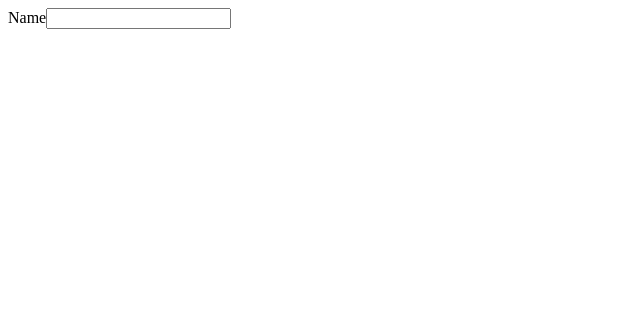
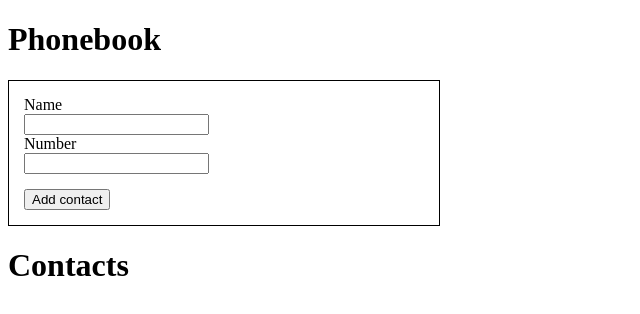
Before and after one commit to Mira1702/goit-react-hw-02-phonebook, a React (Create React App) app: page / in a window 1280 px wide. Shown: the top 314 px of the page, without its empty margins (0-640 px from the left). Built offline with nearby package versions, Linux system fonts and the light colour scheme.

Commit message:
выполнен шаг 1

```diff
--- a/package.json
+++ b/package.json
@@ -9,6 +9,7 @@
     "react": "^17.0.1",
     "react-dom": "^17.0.1",
     "react-scripts": "4.0.3",
+    "shortid": "^2.2.16",
     "uuid": "^8.3.2",
     "web-vitals": "^1.1.0"
   },
--- a/src/App.js
+++ b/src/App.js
@@ -1,12 +1,43 @@
-import React from 'react';
+import React, { Component } from 'react';
+import Title from './Title';
 import PhoneBook from './PhoneBook';
+import Contacts from './Contacts';
 
-const App = () => {
-  return (
-    <div>
-      <PhoneBook />
-    </div>
-  )
+class App extends Component {
+  state = {
+    contacts: []
+  }
+
+  formSubmitHandler = data => {
+    console.log(data);
+  }
+
+  handleRemoveContact = (id) =>
+  this.setState(({ contacts }) => ({ contacts: contacts.filter(contact => contact.id !== id) }))
+
+
+  render() {
+    const { contacts } = this.state
+    return (
+      <div>
+        <Title title='Phonebook'/>
+        <PhoneBook onSubmit={this.formSubmitHandler} />
+        <Title title='Contacts' />
+        <Contacts
+          contacts={contacts}
+          onRemove={this.handleRemoveContact}
+        />
+      </div>
+    )
+  }
 }
 
+// const App = () => {
+//   return (
+//     <div>
+//       <PhoneBook />
+//     </div>
+//   )
+// }
+
 export default App;
--- /dev/null
+++ b/src/Contacts.js
@@ -0,0 +1,21 @@
+import React from 'react';
+
+const ContactItem = ({ id, name, number, onRemove }) => {
+    return (
+        <li>
+            {name}: {number} <button onClick={() => onRemove(id)}>delete</button>
+        </li>
+    )
+}
+
+const Contacts = ({ contacts, onRemove }) => {
+    if (contacts.length === 0) return null
+    return (
+        <ul>
+            {contacts.map(contact =>
+                <ContactItem {...contact} onRemove={onRemove}/>)}
+        </ul>
+    )
+}
+
+export default Contacts;
--- /dev/null
+++ b/src/PhoneBook.css
@@ -0,0 +1,12 @@
+.form {
+    border: 1px solid black;
+    padding: 15px;
+    width: 400px;
+}
+.label {
+    display: grid;
+    width: 100px;
+}
+.button {
+    margin-top: 15px;
+}
--- a/src/PhoneBook.js
+++ b/src/PhoneBook.js
@@ -1,29 +1,68 @@
 import React, { Component } from 'react';
+import shortid from 'shortid';
+import './PhoneBook.css';
 
 class PhoneBook extends Component {
     state = {
         contacts: [],
-        name: ''
+        name: '',
+        number: ''
     }
 
-    handleNameChange = event => {
-        // console.log(event.currentTarget.value)
+    nameInputId = shortid.generate();
+    numberInputId = shortid.generate();
 
-        this.setState({inputValue: event.currentTarget.value})
+    // handleNameChange = event => {
+    //     this.setState({name: event.currentTarget.value})
+    // }
+    // handleNumberChange = event => {
+    //     this.setState({number: event.currentTarget.value})
+    // }
+
+    handleChange = event => {
+        const { name, value } = event.currentTarget;
+        this.setState({
+            [name]:value
+        })
     }
+
+    handleSubmit = e => {
+        e.preventDefault();
+
+        this.props.onSubmit(this.state);
+        this.reset();
+    }
+    reset = () => {
+        this.setState({
+            name: '',
+            number: ''
+        });
+    }
+
 
     render() {
         return (
-            <form>
-                <label>Name
-                    <input
+                <form onSubmit={this.handleSubmit} className="form">
+                   <label className="label" htmlFor={this.nameInputId}>Name
+                       <input
                         type="text"
+                        name="name"
                         value={this.state.name}
-                        onChange={this.handleNameChange}
-                    ></input>
-                </label>
-            </form>
-
+                        onChange={this.handleChange}
+                        id={this.nameInputId}
+                       ></input>
+                   </label>
+                   <label className="label" htmlFor={this.numberInputId}>Number
+                       <input
+                        type="tel"
+                        name="number"
+                        value={this.state.number}
+                        onChange={this.handleChange}
+                        id={this.numberInputId}
+                       ></input>
+                    </label>
+                    <button type="submit" className="button">Add contact</button>
+                </form>
         )
     }
 }
--- /dev/null
+++ b/src/Title.js
@@ -0,0 +1,7 @@
+import React from 'react';
+
+const Title = ({ title }) => (
+    <h1>{title}</h1>
+);
+
+export default Title;
```
Also changed, not shown: 1 other file (tests, documents, lock files or other folders).
